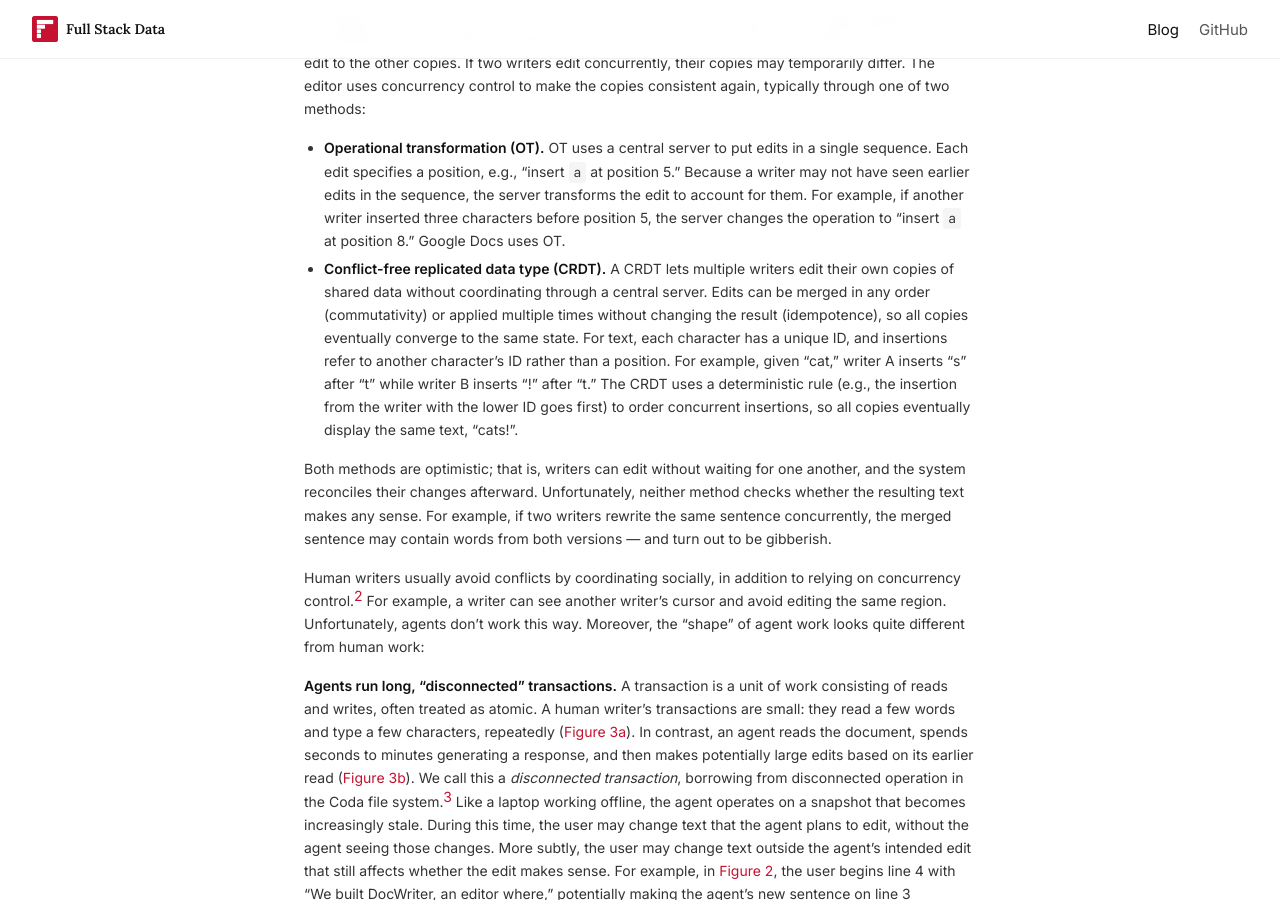
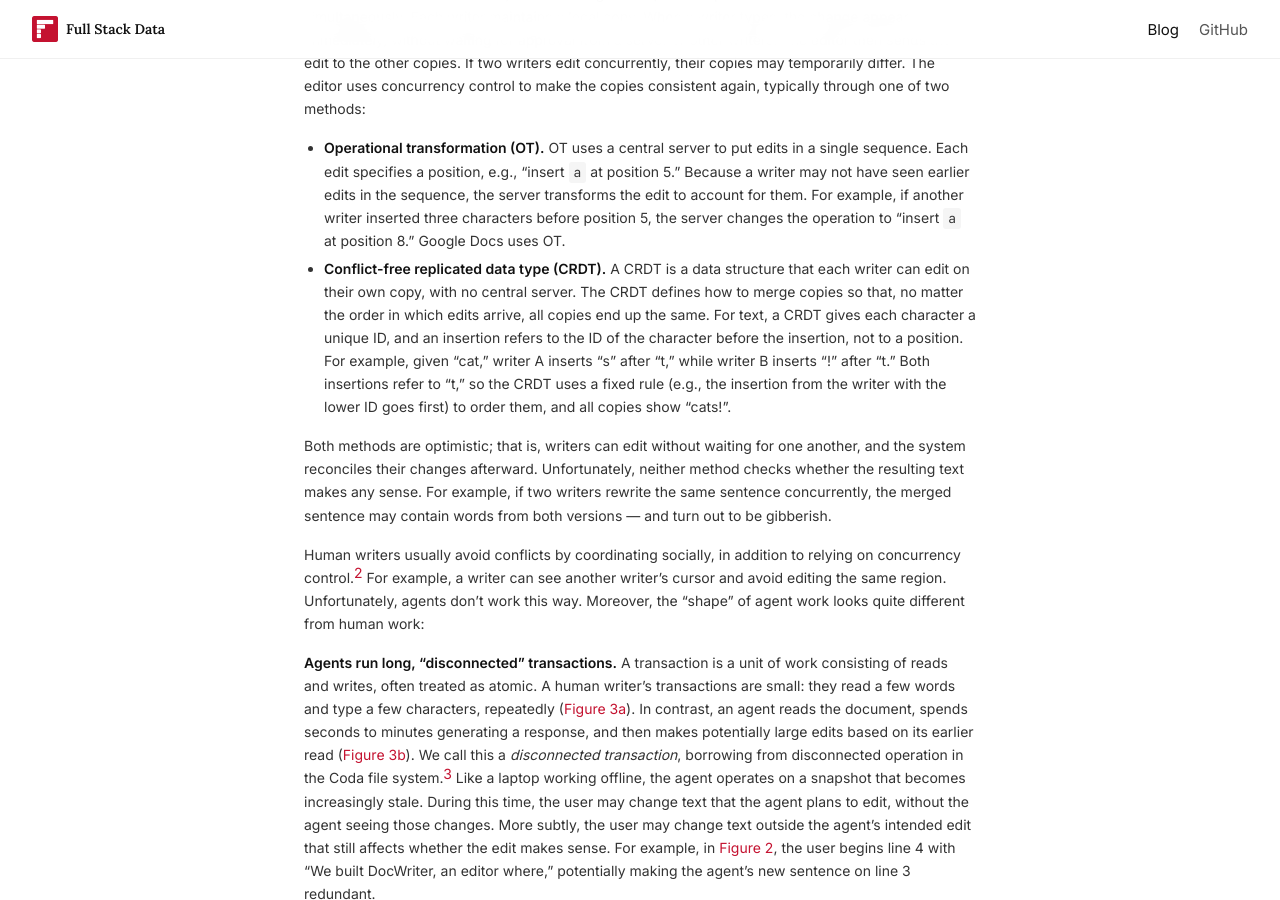
Before and after one commit to fsdatalab/fsdatalab.github.io, a Jekyll site: the page built from _posts/2026-10-15-introducing-docwriter.md, in a window 1280 px wide and 900 px high, scrolled down 3200 px. Built offline with Jekyll 4.4.1, drawn with Linux system fonts in a browser that asks for light colours.

Commit message:
Simplify CRDT definition in DocWriter post
Co-Authored-By: Claude Opus 5.5 <noreply@anthropic.com>
Claude-Session: https://claude.ai/code/session_0168uZBd2uJwgKm3L674GYas

```diff
--- a/_posts/2026-10-15-introducing-docwriter.md
+++ b/_posts/2026-10-15-introducing-docwriter.md
@@ -83,7 +83,7 @@ So how should DocWriter handle the agent's edits? We first discuss why an agent
 Real-time collaborative editors, such as Google Docs, let multiple writers edit the same document simultaneously. Each writer maintains a local copy. When a writer types, the change appears immediately, without waiting for approval from a server or other writers. The editor then sends the edit to the other copies. If two writers edit concurrently, their copies may temporarily differ. The editor uses concurrency control to make the copies consistent again, typically through one of two methods:
 
 - **Operational transformation (OT).** OT uses a central server to put edits in a single sequence. Each edit specifies a position, e.g., "insert `a` at position 5." Because a writer may not have seen earlier edits in the sequence, the server transforms the edit to account for them. For example, if another writer inserted three characters before position 5, the server changes the operation to "insert `a` at position 8." Google Docs uses OT.
-- **Conflict-free replicated data type (CRDT).** A CRDT lets multiple writers edit their own copies of shared data without coordinating through a central server. Edits can be merged in any order (commutativity) or applied multiple times without changing the result (idempotence), so all copies eventually converge to the same state. For text, each character has a unique ID, and insertions refer to another character's ID rather than a position. For example, given "cat," writer A inserts "s" after "t" while writer B inserts "!" after "t." The CRDT uses a deterministic rule (e.g., the insertion from the writer with the lower ID goes first) to order concurrent insertions, so all copies eventually display the same text, "cats!".
+- **Conflict-free replicated data type (CRDT).** A CRDT is a data structure that each writer can edit on their own copy, with no central server. The CRDT defines how to merge copies so that, no matter the order in which edits arrive, all copies end up the same. For text, a CRDT gives each character a unique ID, and an insertion refers to the ID of the character before the insertion, not to a position. For example, given "cat," writer A inserts "s" after "t," while writer B inserts "!" after "t." Both insertions refer to "t," so the CRDT uses a fixed rule (e.g., the insertion from the writer with the lower ID goes first) to order them, and all copies show "cats!".
 
 Both methods are optimistic; that is, writers can edit without waiting for one another, and the system reconciles their changes afterward. Unfortunately, neither method checks whether the resulting text makes any sense. For example, if two writers rewrite the same sentence concurrently, the merged sentence may contain words from both versions --- and turn out to be gibberish.
 
```
